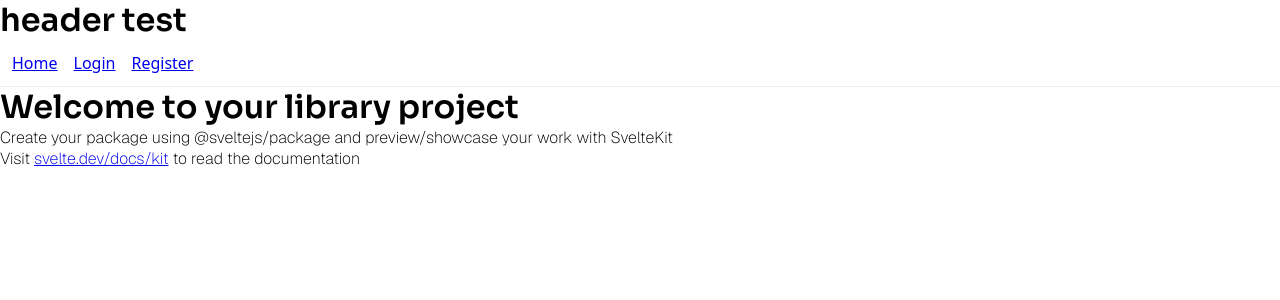
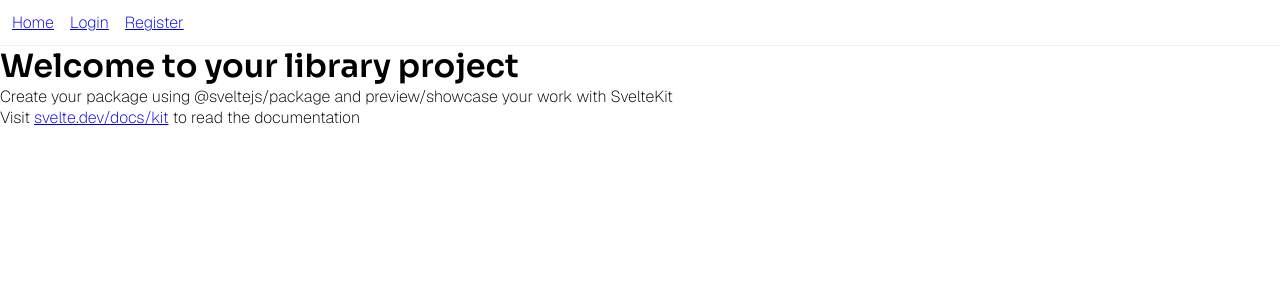
Before and after one commit to JosekoDev/TU-Meets, a SvelteKit app: page / in a window 1280 px wide. Shown: the top 300 px of the page. Built offline with nearby package versions, Linux system fonts and the light colour scheme.

Commit message:
Refactor: global css update

```diff
--- a/src/app.html
+++ b/src/app.html
@@ -6,9 +6,8 @@
     <meta name="viewport" content="width=device-width, initial-scale=1" />
     %sveltekit.head%
   </head>
-
   <body data-sveltekit-preload-data="hover">
-    <h1>header test</h1>
-    <div style="display: contents">%sveltekit.body%</div>
+    <div style="display: contents">%sveltekit.body%
+    </div>
   </body>
 </html>
--- a/src/global.css
+++ b/src/global.css
@@ -17,7 +17,10 @@
 
 body {
     margin: 0;
-    font-family: system-ui, sans-serif;
+    font-family: "Geist", sans-serif;
+    font-optical-sizing: auto;
+    font-weight: 200;
+    font-style: normal;
 }
 
 h1, h2, h3, h4, h5, h6 {
```
